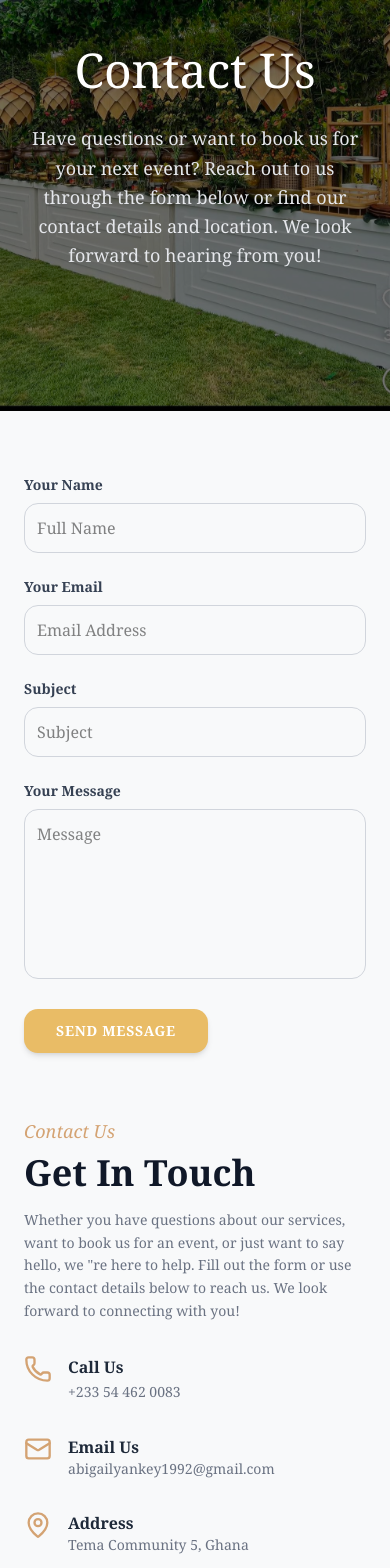
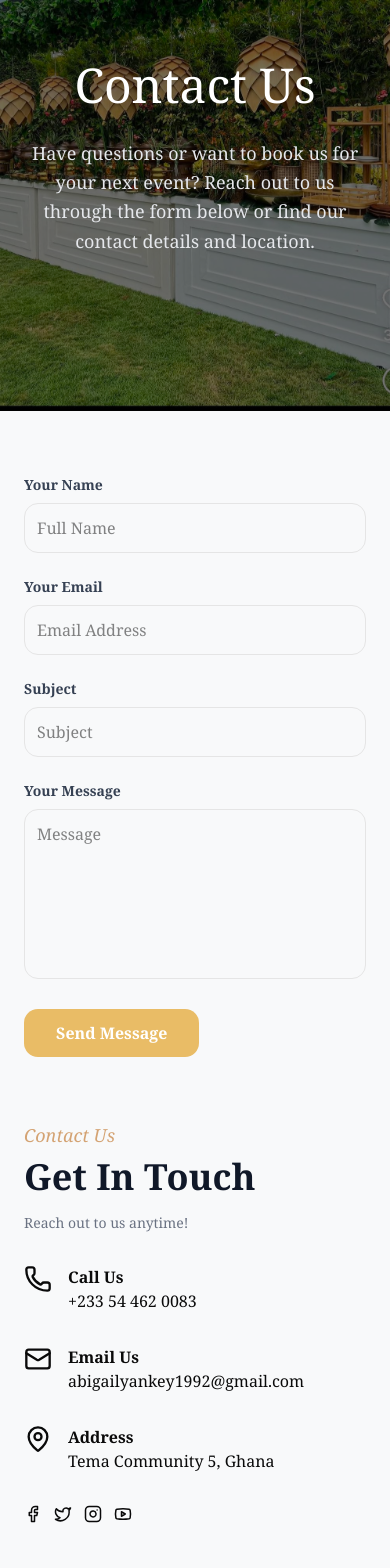
Before and after one commit to Esiyankey/YanksTropicalBar, a Next.js app: page /contact in a window 390 px wide. Shown: the part 180-1748 px from the top of the page. Built offline with nearby package versions, Linux system fonts and the light colour scheme.

Commit message:
refactor: update contact form to use Zustand for state management and enhance menu data structure

```diff
--- a/app/about/page.tsx
+++ b/app/about/page.tsx
@@ -154,8 +154,7 @@ export default function AboutUs() {
         primaryButtonText="Book Your Event"
         secondaryButtonLink="/menu"
         secondaryButtonText="Explore Our Menu"
-        backgroundColor="bg-red-800"
-        textColor="text-white"
+
       />
     </div>
   );
--- a/app/api/contact/route.ts
+++ b/app/api/contact/route.ts
@@ -2,7 +2,10 @@ import nodemailer from "nodemailer";
 import { NextResponse } from "next/server";
 
 
+
 export async function POST(request: Request) {
+
+
   const { name, email, subject, message } = await request.json();
 
   const transporter = nodemailer.createTransport({
--- a/app/contact/page.tsx
+++ b/app/contact/page.tsx
@@ -1,5 +1,5 @@
 'use client';
-import {useState} from "react";
+
 import {
   Phone,
   Mail,
@@ -11,63 +11,59 @@ import {
 } from "lucide-react";
 import HeroSection from "../components/HeroSection";
 import { toast } from "sonner";
+import { useStore } from "@/app/store/useStore";
 
 
+type Data = {
+  name: string;
+  email: string;
+  subject: string;
+  message: string;
+};
+const ContactPage = () => {
+  const { Data, setData, clearData } = useStore();
 
+  const handleSubmit = async (e) => {
+    e.preventDefault();
 
-const ContactPage = () => {
-const [name, setName] = useState("");
-const [email, setEmail] = useState("");
-const [subject, setSubject] = useState("");
-const [message, setMessage] = useState("");
+    console.log("Contact Data:", Data);
 
-
-
- const handleSubmit = async (e: React.FormEvent) => {
-    e.preventDefault();
-    const contactData = {
-      name,
-      email,
-     message,
-      subject,
-    };
-    console.log("Contact Data:", contactData);
     try {
       const response = await fetch("/api/contact", {
         method: "POST",
         headers: { "Content-Type": "application/json" },
-        body: JSON.stringify(contactData),
+        body: JSON.stringify(Data), // ✅ using Zustand data
       });
 
       const data = await response.json();
-      console.log("Response from server:", data);
+
       if (!response.ok) {
         throw new Error(data.message || "Failed to submit Contact Form");
       }
-      console.log("Contact submitted successfully:", data);
+
       toast.success("Contact Message submitted successfully!");
+      clearData(); // ✅ reset form
     } catch (error) {
       console.error("Error submitting contact Message:", error);
       toast.error("Failed to submit contact Message. Please try again.");
     }
   };
 
-
-
   return (
     <>
       <HeroSection
         title="Contact Us"
-        description="Have questions or want to book us for your next event? Reach out to us through the form below or find our contact details and location. We look forward to hearing from you!"
+        description="Have questions or want to book us for your next event? Reach out to us through the form below or find our contact details and location."
         image="/images/setup1.jpg"
         height="h-[70vh]"
       />
 
       <div className="bg-[#f8f9fa] min-h-screen font-sans">
-        {/* Top Content Section */}
         <div className="max-w-6xl mx-auto px-6 py-16 grid md:grid-cols-2 gap-16 items-start">
-          {/* Left: Contact Form */}
-          <div className="space-y-6">
+
+          {/* LEFT FORM */}
+          <form onSubmit={handleSubmit} className="space-y-6">
+
             <div>
               <label className="block text-sm font-bold text-gray-700 mb-2">
                 Your Name
@@ -75,9 +71,11 @@ const [message, setMessage] = useState("");
               <input
                 type="text"
                 placeholder="Full Name"
-                value={name}
-                onChange={(e) => setName(e.target.value)}
-                className="w-full p-3 border border-gray-300 rounded-xl focus:ring-2 focus:ring-[#d4a373] outline-none transition-all"
+                value={Data.name}
+                onChange={(e) =>
+                  setData({ name: e.target.value })
+                }
+                className="w-full p-3 border rounded-xl"
               />
             </div>
 
@@ -88,9 +86,11 @@ const [message, setMessage] = useState("");
               <input
                 type="email"
                 placeholder="Email Address"
-                value={email}
-                onChange={(e) => setEmail(e.target.value)}
-                className="w-full p-3 border border-gray-300 rounded-xl focus:ring-2 focus:ring-[#d4a373] outline-none transition-all"
+                value={Data.email}
+                onChange={(e) =>
+                  setData({ email: e.target.value })
+                }
+                className="w-full p-3 border rounded-xl"
               />
             </div>
 
@@ -101,9 +101,11 @@ const [message, setMessage] = useState("");
               <input
                 type="text"
                 placeholder="Subject"
-                value={subject}
-                onChange={(e) => setSubject(e.target.value)}
-                className="w-full p-3 border border-gray-300 rounded-xl focus:ring-2 focus:ring-[#d4a373] outline-none transition-all"
+                value={Data.subject}
+                onChange={(e) =>
+                  setData({ subject: e.target.value })
+                }
+                className="w-full p-3 border rounded-xl"
               />
             </div>
 
@@ -114,18 +116,23 @@ const [message, setMessage] = useState("");
               <textarea
                 rows={6}
                 placeholder="Message"
-                value={message}
-                onChange={(e) => setMessage(e.target.value)}
-                className="w-full p-3 border border-gray-300 rounded-xl focus:ring-2 focus:ring-[#d4a373] outline-none transition-all resize-none"
+                value={Data.message}
+                onChange={(e) =>
+                  setData({ message: e.target.value })
+                }
+                className="w-full p-3 border rounded-xl resize-none"
               ></textarea>
             </div>
 
-            <button onClick={handleSubmit} className="bg-[#e9bc66] hover:bg-[#d4a373] text-white font-bold py-3 px-8 rounded-xl shadow-md transition-colors uppercase text-sm tracking-wider">
+            <button
+              type="submit"
+              className="bg-[#e9bc66] hover:bg-[#d4a373] text-white font-bold py-3 px-8 rounded-xl"
+            >
               Send Message
             </button>
-          </div>
+          </form>
 
-          {/* Right: Contact Information */}
+          {/* RIGHT SIDE (UNCHANGED) */}
           <div className="space-y-8">
             <div>
               <span className="text-[#d4a373] italic font-serif text-lg">
@@ -134,62 +141,40 @@ const [message, setMessage] = useState("");
               <h1 className="text-4xl font-bold text-gray-900 mt-2 mb-4">
                 Get In Touch
               </h1>
-              <p className="text-gray-500 leading-relaxed text-sm">
-                Whether you have questions about our services, want to book us
-                for an event, or just want to say hello, we &quot;re here to
-                help. Fill out the form or use the contact details below to
-                reach us. We look forward to connecting with you!
+              <p className="text-gray-500 text-sm">
+                Reach out to us anytime!
               </p>
             </div>
 
-            {/* Info Grid */}
             <div className="grid grid-cols-1 sm:grid-cols-2 gap-8">
               <div className="flex gap-4">
-                <div className="text-[#d4a373]">
                 <Phone size={28} />
-                </div>
                 <div>
-                  <h4 className="font-bold text-gray-800">Call Us</h4>
-                  <a href="tel:+233544620083" className="text-gray-500 text-sm">
-                    +233 54 462 0083
-                  </a>
+                  <h4 className="font-bold">Call Us</h4>
+                  <a href="tel:+233544620083">+233 54 462 0083</a>
                 </div>
               </div>
 
               <div className="flex gap-4">
-                <div className="text-[#d4a373]">
                 <Mail size={28} />
-                </div>
                 <div>
-                  <h4 className="font-bold text-gray-800">Email Us</h4>
-                  <p className="text-gray-500 text-sm">
-                    abigailyankey1992@gmail.com
-                  </p>
+                  <h4 className="font-bold">Email Us</h4>
+                  <p>abigailyankey1992@gmail.com</p>
                 </div>
               </div>
 
               <div className="flex gap-4">
-                <div className="text-[#d4a373]">
                 <MapPin size={28} />
-                </div>
                 <div>
-                  <h4 className="font-bold text-gray-800">Address</h4>
-                  <p className="text-gray-500 text-sm">
-                    Tema Community 5, Ghana
-                  </p>
+                  <h4 className="font-bold">Address</h4>
+                  <p>Tema Community 5, Ghana</p>
                 </div>
               </div>
             </div>
 
-            {/* Socials */}
-            <div className="pt-4">
-              <h4 className="font-bold text-gray-800 mb-4">Follow Us On</h4>
             <div className="flex gap-3">
               {[Facebook, Twitter, Instagram, Youtube].map((Icon, i) => (
-                  <div
-                    key={i}
-                    className="bg-[#e9bc66] p-2 rounded-full text-white cursor-pointer hover:scale-110 transition-transform"
-                  >
+                <div key={i}>
                   <Icon size={18} />
                 </div>
               ))}
@@ -197,18 +182,6 @@ const [message, setMessage] = useState("");
           </div>
         </div>
       </div>
-
-        {/* Full Width Map Section */}
-        <div className="w-full h-[450px] relative mt-12 grayscale-[0.5] contrast-[1.1]">
-          <iframe
-            title="Google Map"
-            src="https://www.google.com/maps?q=Tema%20Community%205,%20Ghana&output=embed"
-            className="w-full h-full border-0"
-            allowFullScreen
-            loading="lazy"
-          ></iframe>
-        </div>
-      </div>
     </>
   );
 };
--- a/app/data/menuData.tsx
+++ b/app/data/menuData.tsx
@@ -1,89 +1,48 @@
 export const menuItems = [
-  {
-    name: "Asana",
-    price: "$25.50",
-    description: " ",
-    image: "/images/asana.jpg",
-    category: "drinks",
-  },
-  {
-    name: "Lamugine",
-    price: "$40.00",
-    description: "",
-    image: "/images/lamugine.jpg",
-    category: "drinks",
-  },
-  {
-    name: "Sobolo",
-    price: "$49.00",
-    description: "",
-    image: "/images/sobolo.jpg",
-    category: "drinks",
-  },
-  {
-    name: "WaterMelon Juice",
-    price: "$49.00",
-    description: "watermelon,flavor",
-    image: "/images/watermellon.jpg",
-    category: "drinks",
-  },
-  {
-    name: "WaterMelon Juice",
-    price: "$49.00",
-    description: "watermelon,flavor",
-    image: "/images/watermellon.jpg",
-    category:"drinks"
-  },
-  {
-    name: "Pineapple Juice",
-    price: "$49.00",
-    description: "Pineapple,flavor",
-    image: "/images/pineapple.jpg",
-    category: "drinks",
-  },
-  {
-    name: "Kokoro",
-    price: "$39.00",
-    description: "cassava ,coconut",
-    image: "/images/kokoro.jpg",
-    category: "snacks",
-  },
-  {
-    name: "Sandwiches",
-    price: "$39.00",
-    description: "cassava ,coconut",
-    image: "/images/sandwichs.jpg",
-    category: "snacks",
-  },
-  {
-    name: "Nkatie Cake",
-    price: "$25.50",
-    description: "groundnuts , sugar , flavor",
-    image: "/images/nkatie-cake.jpg",
-    category: "snacks",
-  },
-  {
-    name: "Egg with Pepper",
-    price: "$10.00",
-    description:
-      "Typesetting industry lorem Lorem Ipsum is simply dummy text of the priand.",
-    image: "/images/eggandpepper.jpg",
-    category: "snacks",
-  },
-  {
-    name: "Butternut Pumpkin",
-    price: "$10.00",
-    description:
-      "Typesetting industry lorem Lorem Ipsum is simply dummy text of the priand.",
-    image: "/images/buffet.jpg",
-    category: "snacks",
-  },
-  {
-    name: "Spicy Chicken",
-    price: "$49.00",
-    description:
-      "chicken, seasonings and spices.",
-    image: "/images/spicy-chicken.jpg",
-    category: "snacks",
-  },
+  // --- FRUIT JUICE ---
+  { name: "Pineapple Juice", price: "Varies", description: "Freshly squeezed tropical pineapple", image: "/images/pineapple.jpg", category: "juice" },
+  { name: "Pineapple Ginger", price: "Varies", description: "Sweet pineapple with a spicy ginger kick", image: "/images/pine-ginger.jpg", category: "juice" },
+  { name: "Watermelon Juice", price: "Varies", description: "Hydrating and fresh watermelon", image: "/images/watermelon.jpg", category: "juice" },
+  { name: "Pineapple Apple", price: "Varies", description: "A crisp blend of pineapple and apple", image: "/images/pine-apple.jpg", category: "juice" },
+  { name: "Mango Juice", price: "Varies", description: "Rich, velvety mango pulp", image: "/images/mango.jpg", category: "juice" },
+  { name: "Tamarind Juice", price: "Varies", description: "Tangy and refreshing traditional tamarind", image: "/images/tamarind.jpg", category: "juice" },
+
+  // --- LOCAL DRINKS ---
+  { name: "Classic Sobolo", price: "Varies", description: "Traditional hibiscus spiced drink", image: "/images/sobolo.jpg", category: "local drinks" },
+  { name: "Asaana", price: "Varies", description: "Caramelized corn drink", image: "/images/asana.jpg", category: "local drinks" },
+  { name: "Lamugin", price: "Varies", description: "Spiced millet drink", image: "/images/lamugin.jpg", category: "local drinks" },
+  { name: "Palm Wine", price: "Varies", description: "Freshly tapped local palm wine", image: "/images/palm-wine.jpg", category: "local drinks" },
+  { name: "Pito", price: "Varies", description: "Traditional fermented millet beer", image: "/images/pito.jpg", category: "local drinks" },
+
+  // --- LOCAL SNACKS ---
+  { name: "Spring Rolls", price: "Varies", description: "Crispy pastry filled with seasoned vegetables or meat", image: "/images/spring-rolls.jpg", category: "snacks" },
+  { name: "Samosa", price: "Varies", description: "Savory fried triangular pastry with spicy filling", image: "/images/samosa.jpg", category: "snacks" },
+  { name: "Money Bags", price: "Varies", description: "Crispy golden pouches filled with savory delights", image: "/images/money-bags.jpg", category: "snacks" },
+  { name: "Gizzard Khebab", price: "Varies", description: "Spiced and grilled gizzards on skewers", image: "/images/gizzard.jpg", category: "snacks" },
+  { name: "Fried Chips", price: "Varies", description: "Perfectly seasoned golden potato chips", image: "/images/chips.jpg", category: "snacks" },
+  { name: "Coated Groundnuts", price: "Varies", description: "Crunchy flour-coated roasted peanuts", image: "/images/coated-nuts.jpg", category: "snacks" },
+  { name: "Atsomo", price: "Varies", description: "Traditional crunchy Ghanaian flour chips", image: "/images/atsomo.jpg", category: "snacks" },
+  { name: "Agbelikaklo", price: "Varies", description: "Crunchy fried cassava balls served with coconut", image: "/images/agbeli.jpg", category: "snacks" },
+  { name: "Nkatecake", price: "Varies", description: "Sweet and crunchy peanut brittle", image: "/images/nkatie-cake.jpg", category: "snacks" },
+  { name: "Kulikuli", price: "Varies", description: "Spicy, crunchy roasted peanut snacks", image: "/images/kulikuli.jpg", category: "snacks" },
+  { name: "Kosua ne Meko", price: "Varies", description: "Boiled eggs served with fresh spicy pepper sauce", image: "/images/egg-pepper.jpg", category: "snacks" },
+  { name: "Plantain Chips", price: "Varies", description: "Salty or spicy thinly sliced fried plantains", image: "/images/plantain-chips.jpg", category: "snacks" },
+  { name: "Adakoa", price: "Varies", description: "Traditional spicy corn and peanut balls", image: "/images/adakoa.jpg", category: "snacks" },
+  { name: "Bofrot", price: "Varies", description: "Soft, fluffy traditional Ghanaian donuts", image: "/images/bofrot.jpg", category: "snacks" },
+  { name: "Poloo", price: "Varies", description: "Fried coconut dough biscuits", image: "/images/poloo.jpg", category: "snacks" },
+  { name: "Kelewele", price: "Varies", description: "Spicy fried plantain cubes with ginger and pepper", image: "/images/kelewele.jpg", category: "snacks" },
+  { name: "Kubecake", price: "Varies", description: "Traditional sweet coconut cake", image: "/images/kubecake.jpg", category: "snacks" },
+
+  // --- PASTRIES ---
+  { name: "Mini Pie", price: "Varies", description: "Handcrafted flaky pastry with meat or veggie filling", image: "/images/minipie.jpg", category: "pastries" },
+  { name: "Quiche", price: "Varies", description: "Savory open-faced pastry crust with a rich filling", image: "/images/quiche.jpg", category: "pastries" },
+  { name: "Yam Balls", price: "Varies", description: "Seasoned mashed yam coated in breadcrumbs and fried", image: "/images/yamballs.jpg", category: "pastries" },
+  { name: "Sausage Rolls", price: "Varies", description: "Savory sausage meat wrapped in flaky puff pastry", image: "/images/sausage-rolls.jpg", category: "pastries" },
 ];
+
+export const menuPackages = [
+  { id: 1, price: "¢2,500", guests: "50 Guests", details: ["2 Local Drinks", "2 Juice", "6 Snacks", "T&T Exclusive"] },
+  { id: 2, price: "¢4,000", guests: "100 Guests", details: ["2 Local Drinks / 3 Juice", "5 Local Snacks / 2 Finger Foods", "T&T Exclusive"] },
+  { id: 3, price: "¢6,000", guests: "150 Guests", details: ["3 Local Drinks / 3 Juice", "5 Local Snacks / 3 Finger Foods", "T&T Exclusive"] },
+  { id: 4, price: "¢7,000", guests: "200 Guests", details: ["4 Local Drinks / 4 Juice", "6 Local Snacks / 3 Finger Foods", "T&T Exclusive"] },
+];
--- /dev/null
+++ b/app/store/useStore.ts
@@ -0,0 +1,33 @@
+import { create } from "zustand";
+
+type data={
+  name: string;
+  email: string;
+  subject: string;
+  message: string;
+}
+
+
+export const useStore = create((set) => ({
+  Data: {
+    name: "",
+    email: "",
+    subject: "",
+    message: "",
+  },
+
+  setData: (data: data) =>
+    set((state: { Data: data }) => ({
+      Data: { ...state.Data, ...data },
+    })),
+
+  clearData: () =>
+    set({
+      Data: {
+        name: "",
+        email: "",
+        subject: "",
+        message: "",
+      },
+    }),
+}));
--- a/package.json
+++ b/package.json
@@ -24,7 +24,8 @@
     "shadcn": "^4.0.8",
     "sonner": "^2.0.7",
     "tailwind-merge": "^3.5.0",
-    "tw-animate-css": "^1.4.0"
+    "tw-animate-css": "^1.4.0",
+    "zustand": "^5.0.12"
   },
   "devDependencies": {
     "@tailwindcss/postcss": "^4",
```
Also changed, not shown: app/menu/page.tsx (+85 -60 lines), 1 other file (tests, documents, lock files or other folders). Lines whose indentation alone changed are shown as unchanged.
